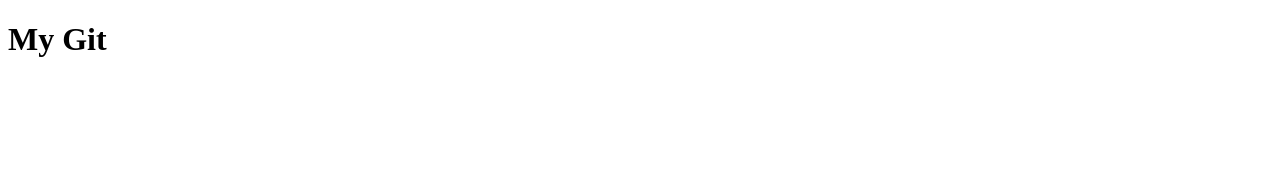
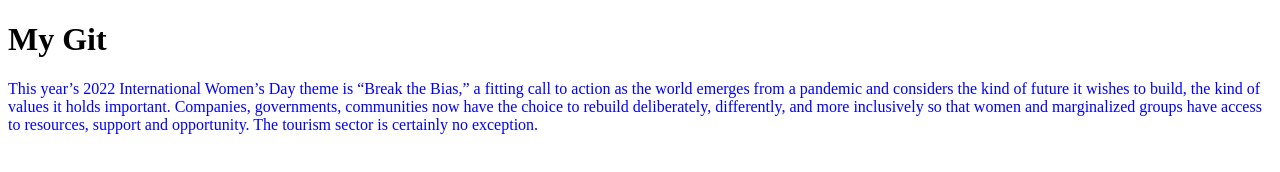
Before and after one commit to RamisaBinteAzad/my-second-repo, a plain HTML site: page index.html in a window 1280 px wide. Drawn offline with Linux system fonts and the light colour scheme.

Commit message:
Added Style

```diff
--- a/index.html
+++ b/index.html
@@ -5,8 +5,10 @@
     <meta http-equiv="X-UA-Compatible" content="IE=edge">
     <meta name="viewport" content="width=device-width, initial-scale=1.0">
     <title>Sec Repo</title>
+    <link rel="stylesheet" href="style.css">
 </head>
 <body>
     <h1>My Git</h1>
+    <p>This year’s 2022 International Women’s Day theme is “Break the Bias,” a fitting call to action as the world emerges from a pandemic and considers the kind of future it wishes to build, the kind of values it holds important.  Companies, governments, communities now have the choice to rebuild deliberately, differently, and more inclusively so that women and marginalized groups have access to resources, support and opportunity. The tourism sector is certainly no exception.</p>
 </body>
 </html>
--- /dev/null
+++ b/style.css
@@ -0,0 +1,3 @@
+p{
+    color:blue;
+}
```
